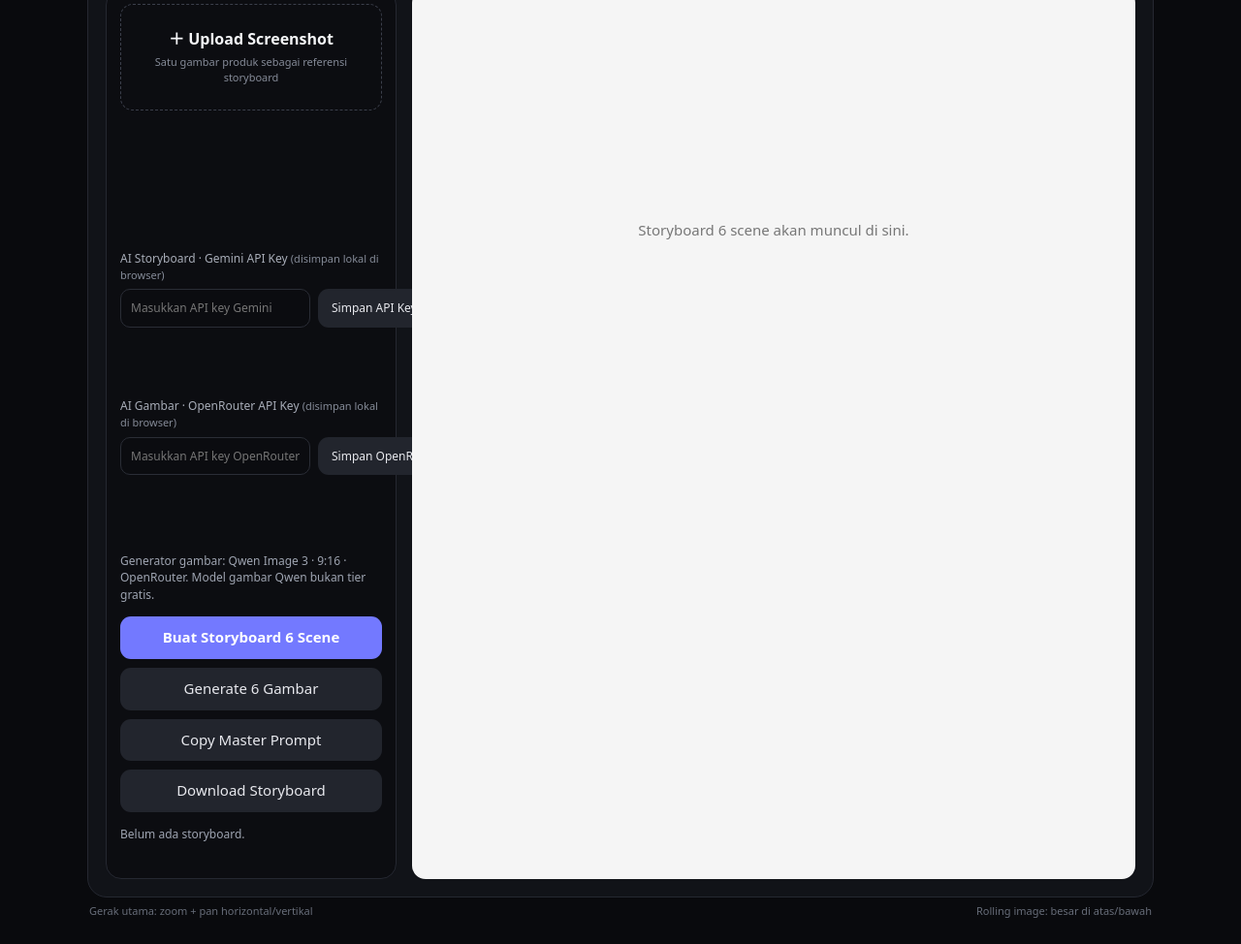
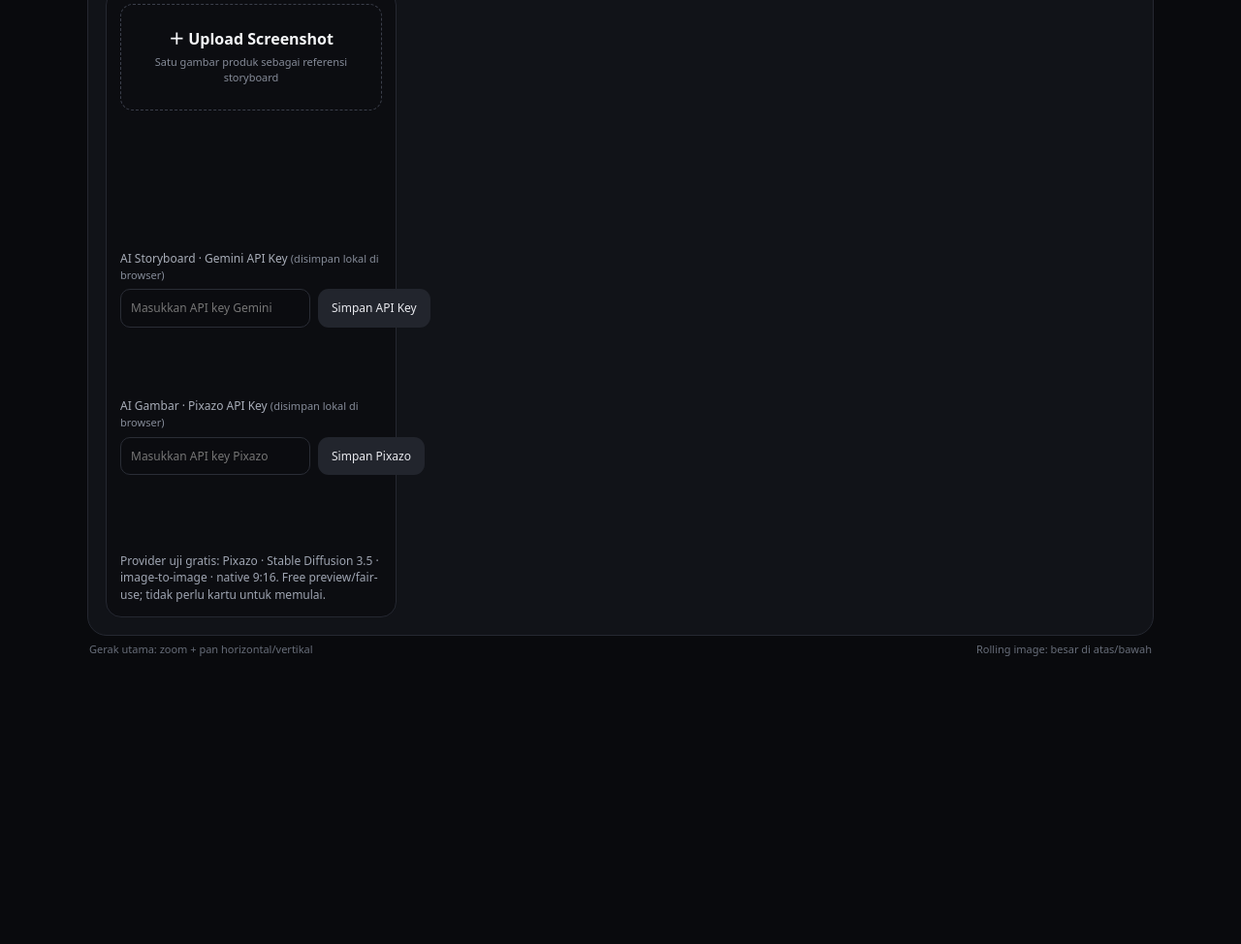
Before and after one commit to iwansb27/iwan-image-to-video-9x16, a plain HTML site: page index.html in a window 1280 px wide. Shown: the part 849-1823 px from the top of the page at 97% size. After the commit the page ends 1553 px from the top, so only its background shows below. Drawn offline with Linux system fonts and the light colour scheme; a script that the page names is missing.

Commit message:
Replace OpenRouter image stage with Pixazo free image-to-image

```diff
--- a/index.html
+++ b/index.html
@@ -24,25 +24,14 @@
         <small id="keySaveStatus" class="status"></small>
       </div>
       <div class="story-key">
-        <label for="openRouterKey">AI Gambar · OpenRouter API Key <span>(disimpan lokal di browser)</span></label>
+        <label for="pixazoKey">AI Gambar · Pixazo API Key <span>(disimpan lokal di browser)</span></label>
         <div class="story-key-row">
-          <input id="openRouterKey" type="password" placeholder="Masukkan API key OpenRouter" autocomplete="off">
-          <button id="saveOpenRouterKey" class="secondary" type="button">Simpan OpenRouter</button>
+          <input id="pixazoKey" type="password" placeholder="Masukkan API key Pixazo" autocomplete="off">
+          <button id="savePixazoKey" class="secondary" type="button">Simpan Pixazo</button>
         </div>
-        <small id="openRouterKeySaveStatus" class="status"></small>
-        <small class="status">Generator gambar: Qwen Image 3 · 9:16 · OpenRouter. Model gambar Qwen bukan tier gratis.</small>
+        <small id="pixazoKeySaveStatus" class="status"></small>
+        <small class="status">Provider uji gratis: Pixazo · Stable Diffusion 3.5 · image-to-image · native 9:16. Free preview/fair-use; tidak perlu kartu untuk memulai.</small>
       </div>
-      <div class="story-actions">
-        <button id="generateStoryboard" class="primary" type="button">Buat Storyboard 6 Scene</button>
-        <button id="generateSceneImages" class="secondary" type="button" disabled>Generate 6 Gambar</button>
-        <button id="copyMasterPrompt" class="secondary" type="button">Copy Master Prompt</button>
-        <button id="downloadStoryboard" class="secondary" type="button">Download Storyboard</button>
-      </div>
-      <p id="storyStatus" class="status">Belum ada storyboard.</p>
-    </div>
-    <div class="storyboard-sheet" id="storyboardSheet">
-      <div class="story-empty">Storyboard 6 scene akan muncul di sini.</div>
-    </div>
   </div>
 </section>
 <footer><span>Gerak utama: zoom + pan horizontal/vertikal</span><span>Rolling image: besar di atas/bawah</span></footer></main><script type="module" src="app.js"></script><script type="module" src="storyboard.js?v=11"></script></body></html>
```
